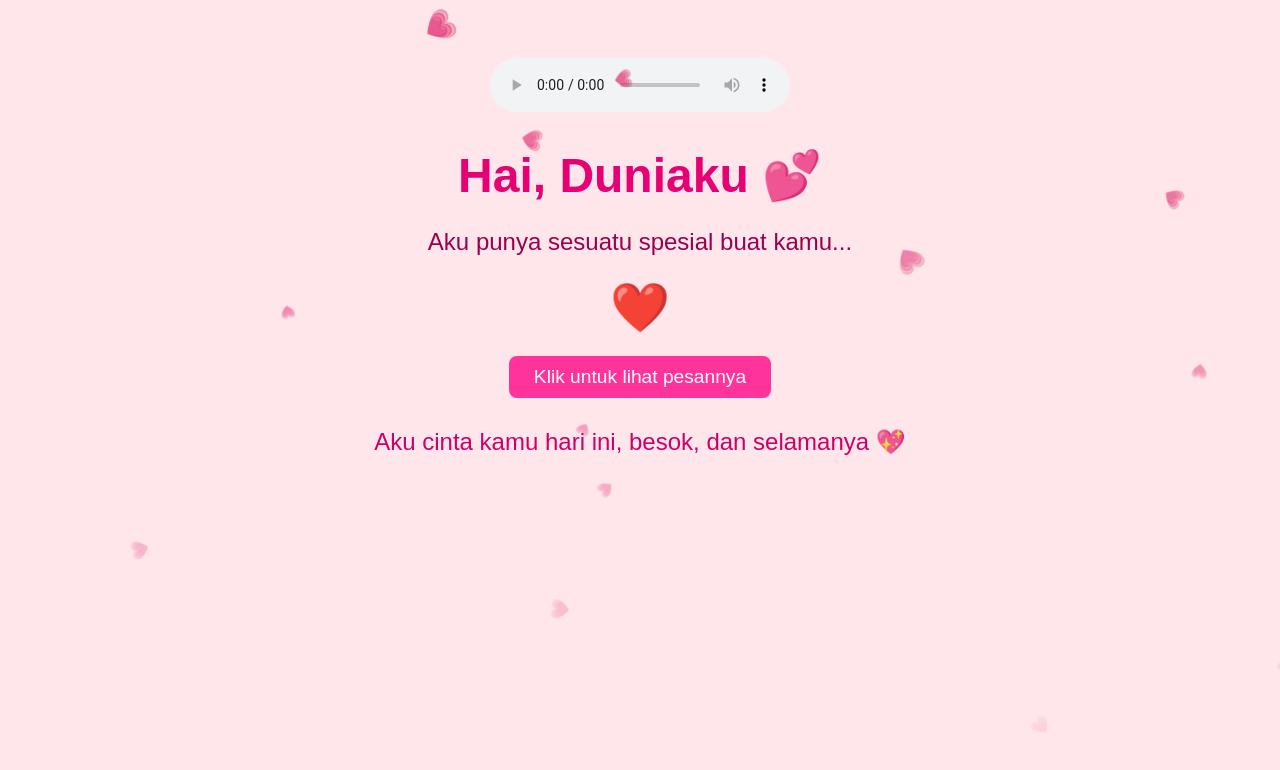
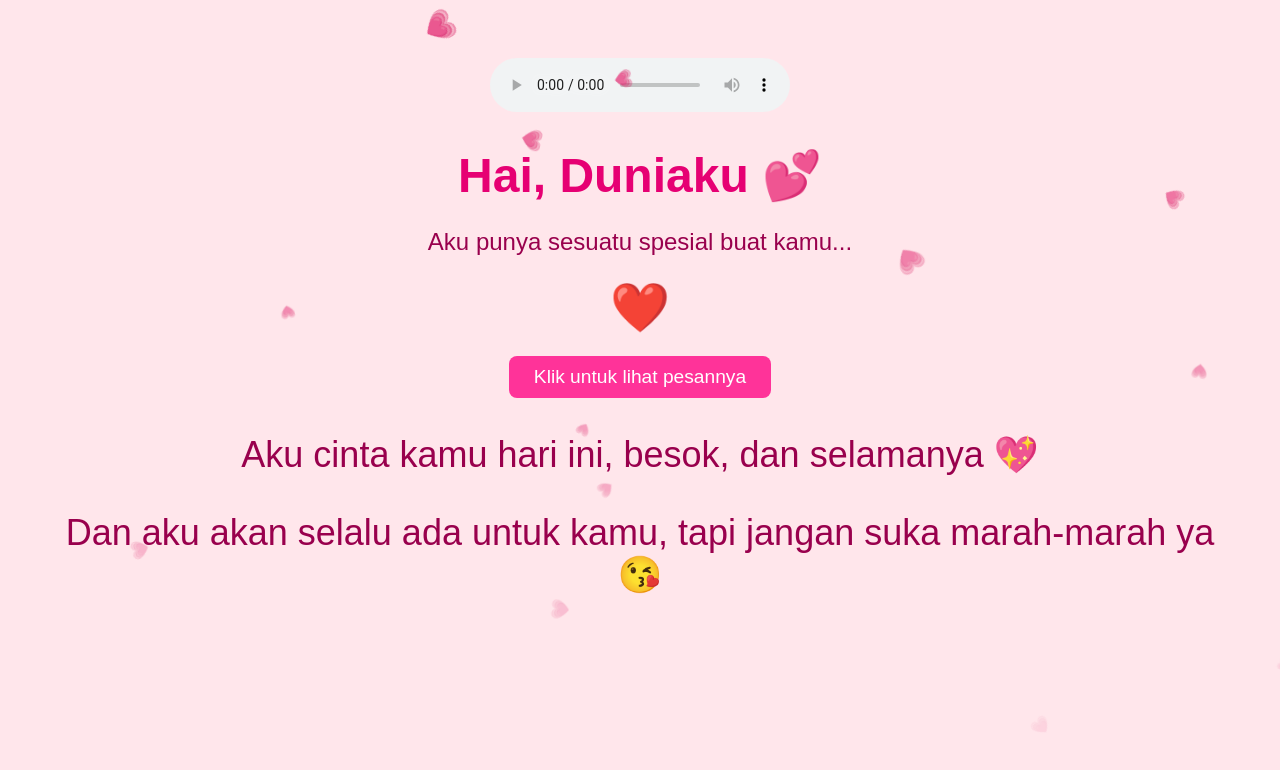
Before and after one commit to Deyr14/Untuk-my-world, a plain HTML site: page index.html in a window 1280 px wide. Both pictures are taken after a click on the button "Klik untuk lihat pesannya". Drawn offline with Linux system fonts and the light colour scheme.

Commit message:
Update index.html

```diff
--- a/index.html
+++ b/index.html
@@ -76,19 +76,19 @@
 </head>
 <body>
   <audio controls autoplay>
-  <source src="lesungpipi.mp3" type="audio/mp3">
-  Browser kamu tidak mendukung elemen audio.
-</audio>
+    <source src="lesungpipi.mp3" type="audio/mp3">
+    Browser kamu tidak mendukung elemen audio.
+  </audio>
 
   <h1>Hai, Duniaku 💕</h1>
   <p>Aku punya sesuatu spesial buat kamu...</p>
   <div class="heart">❤️</div>
   <button id="loveBtn" onclick="tampilkanPesan()">Klik untuk lihat pesannya</button>
+
   <div id="message">
-  Aku cinta kamu hari ini, besok, dan selamanya 💖
-  <p id="extraMessage" style="display: none;">Dan aku akan selalu ada untuk kamu, tapi jangan suka marah marah ya 😘</p>
-</div>
-
+    <p>Aku cinta kamu hari ini, besok, dan selamanya 💖</p>
+    <p>Dan aku akan selalu ada untuk kamu, tapi jangan suka marah-marah ya 😘</p>
+  </div>
 
   <!-- Efek cinta jatuh -->
   <script>
@@ -96,7 +96,6 @@
       document.getElementById("message").style.display = "block";
     }
 
-    // Bikin love jatuh
     setInterval(() => {
       const heart = document.createElement("div");
       heart.classList.add("falling-heart");
@@ -110,6 +109,5 @@
       }, 5000);
     }, 300);
   </script>
-
 </body>
 </html>
```
